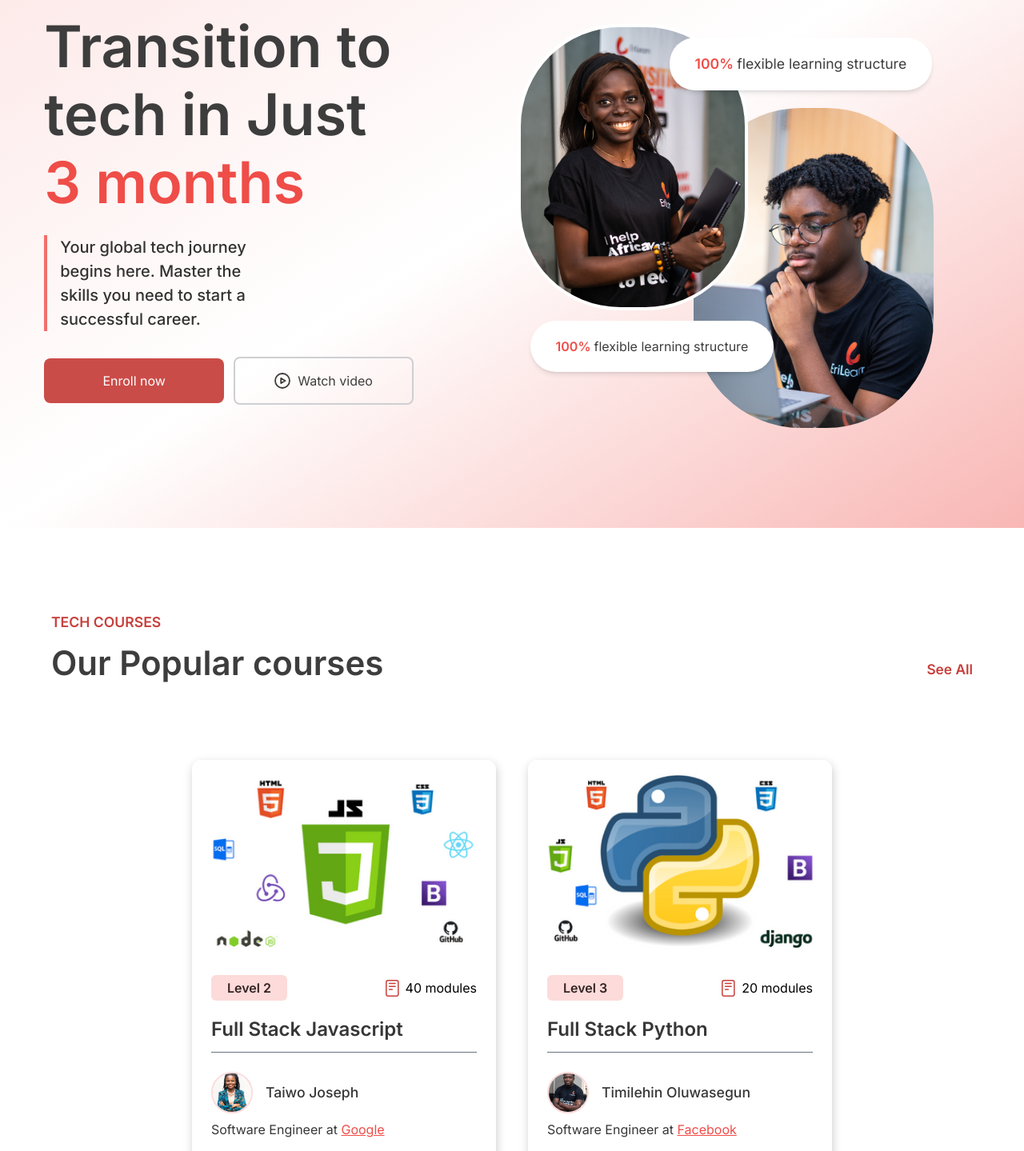
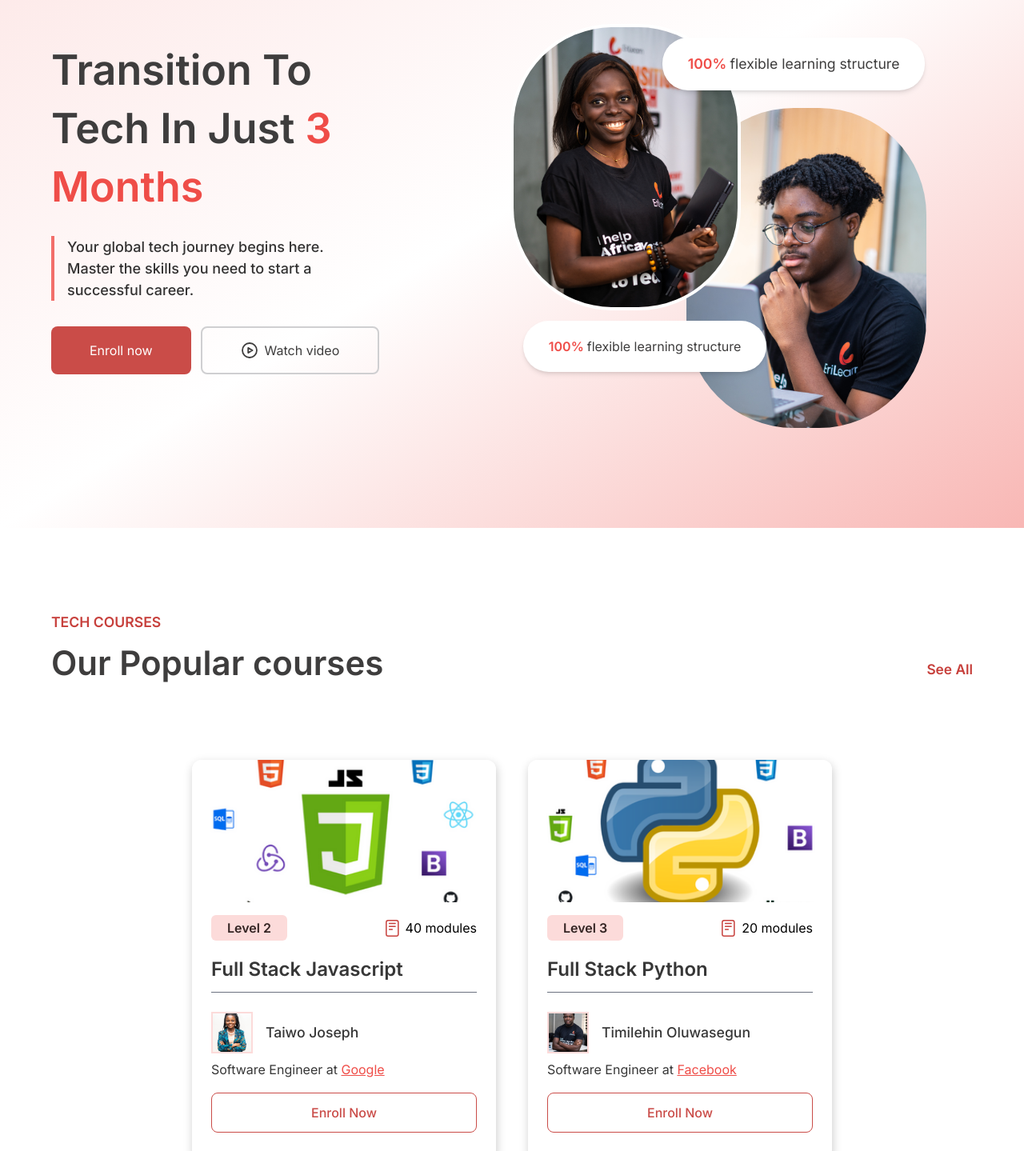
Before and after one commit to Nathan-Somto/Erilearn-Website, a Next.js app: page /home in a window 1280 px wide. Shown: the part 140-1579 px from the top of the page at 80% size. Built offline with nearby package versions, Linux system fonts and the light colour scheme; no server answers.

Commit message:
fix: make mobile responsive.

```diff
--- a/src/components/CoursesCard/index.tsx
+++ b/src/components/CoursesCard/index.tsx
@@ -15,13 +15,15 @@ type Props = {
 
 const CoursesCard = (props: Props) => {
   return (
-    <Link href={`/courses/${props.level.replace('Level','').trim()}`}  className="h-[565px] block bg-white cursor-pointer hover:scale-110 transition-all ease-out duration-300 w-[80%] sm:w-[380px]  flex-shrink-0  shadow-[1px_4px_12px_rgb(204,204,204)] rounded-[12px] overflow-hidden">
-      <Image
-        src={"/" + props.image}
-        height={178}
-        width={380}
-        alt={props.title}
-      />
+    <Link href={`/courses/${props.level.replace('Level','').trim()}`}  className=" h-[500px]  block bg-white cursor-pointer hover:scale-110 transition-all ease-out duration-300 w-[300px] sm:w-[33.3%] sm:min-w-[380px]  flex-shrink-0  shadow-[1px_4px_12px_rgb(204,204,204)] rounded-[12px] overflow-hidden">
+      <figure className="w-full h-[178px] relative">
+        <Image
+          src={"/" + props.image}
+          fill
+          alt={props.title}
+          className="object-cover"
+        />
+      </figure>
       <div className="flex px-6 mt-4 justify-between items-center ">
         <p className="bg-[#FCDBDA] text-[#342423] font-semibold rounded-[6px] px-5 py-1">
           {props.level}
@@ -59,10 +61,14 @@ const CoursesCard = (props: Props) => {
         </h3>
         <div className="h-[85px] text-[#373737]">
           <div className="flex  mt-6 items-center mb-2 gap-4 font-poppins">
-            <img
-              src={props.avatar}
-              className="border-[#FCDBDA] border-2 border-solid object-cover rounded-[50%] h-[52px] w-[52px]"
+            <figure className="relative h-[52px] border-[#FCDBDA] border-2 border-solid w-[52px]">
+            <Image
+              src={"/" + props.avatar}
+              alt={props.avatar.replace('.png', '')}
+              fill
+              className="object-cover"
             />
+            </figure>
             <h4 className="font-medium text-[1.1rem]">{props.instructor}</h4>
           </div>
           <p>
--- a/src/components/CoursesSection/index.tsx
+++ b/src/components/CoursesSection/index.tsx
@@ -16,14 +16,14 @@ const Courses = (props: Props) => {
         className="px-[5%] flex items-center justify-between"
       >
         <div>
-        <h3 className="mb-3 uppercase text-[1.1rem] font-semibold text-[#c7403c]">
+        <h3 className="mb-3 uppercase text-[1.02rem] sm:text-[1.1rem] font-semibold text-[#c7403c]">
           {Courses.heading3}
         </h3>
-        <h1 className="text-secondary text-[30px]  md:text-[42px]">
+        <h1 className="text-secondary text-[25px] sm:text-[30px]  md:text-[42px]">
           {Courses.heading1}
         </h1>
         </div>
-        <Link href='courses' className="text-[#c7403c] text-[1.08rem] font-semibold self-end">See All</Link>
+        <Link href='courses' className="text-[#c7403c] text-[1rem] sm:text-[1.08rem] font-semibold self-end">See All</Link>
       </motion.div>
       <div className="relative">
         <motion.div
--- a/src/components/Hero/index.tsx
+++ b/src/components/Hero/index.tsx
@@ -1,6 +1,6 @@
 import React from "react";
 import data from "@/data/data.json";
-import Image from 'next/image';
+import Image from "next/image";
 import { motion } from "framer-motion";
 import { handleEnrollClick } from "@/utils";
 type Props = {};
@@ -8,25 +8,30 @@ type Props = {};
 const Hero = (props: Props) => {
   const { hero } = data;
   return (
-    <header className="bg-gradient-to-tl overflow-hidden from-[rgba(244,137,133,0.61)] pt-32 pb-20 xl:pb-0 xl:pt-0 xl:flex-row flex-col via-[#fff] to-[rgba(244,137,133,0.21)] flex w-full -mt-24  min-h-screen xl:items-center justify-center px-[5%]">
+    <header className="bg-gradient-to-tl overflow-hidden from-[rgba(244,137,133,0.61)] pt-32 pb-20 xl:pb-0 xl:pt-0 xl:flex-row flex-col via-[#fff] to-[rgba(244,137,133,0.21)] flex w-full -mt-24  min-h-screen xl:items-center xl:justify-center px-[5%]">
       <motion.div
         initial={{ x: "-100%", opacity: 0 }}
         animate={{ x: "0%", opacity: 1 }}
         transition={{ duration: 0.75, ease: "easeIn" }}
-        className="mt-[10%] text-center lg:text-left lg:mt-0"
+        className="mt-[10%] text-left lg:mt-0"
       >
-        <h1 className="text-[50px] md:text-[62px] xl:text-[72px] w-[80%] lg:mx-0 max-w-[600px]  xl:w-full mx-auto text-secondary leading-[70px] md:leading-[78px]  xl:leading-[85px]">
+        <h1 className="text-[40px] leading-[1.3] md:text-[45px] max-w-[500px] lg:leading-[1.4] lg:text-[52px] w-[80%] lg:w-full capitalize  mx-0 lg:max-w-[600px]    text-secondary">
           {hero.heading1}
-          <span className="text-primary">{hero.span}</span>
+          <span className="text-primary ">{hero.span}</span>
         </h1>
-        <p className="opacity-80 mt-6 mx-auto lg:border-l-4 border-solid min-w-[250px] border-primary pl-4 w-[80%] lg:w-[60%] text-[17px] lg:mx-0 font-medium xl:text-[20px]">
+        <p className="opacity-80 mt-6  border-l-4 border-solid min-w-[250px] border-primary pl-4 w-[80%] max-w-[350px]  text-[16px]   font-medium lg:text-[18px]">
           {hero.paragraph}
         </p>
-        <div className="mt-8 flex flex-col gap-[12px] max-w-[500px] mx-auto justify-center items-center lg:max-w-full lg:justify-start lg:flex-row">
-          <button className="primary-btn w-[225px] " onClick={handleEnrollClick}>Enroll now</button>
-          <button className="primary-btn bg-transparent rounded-[8px]  w-[225px] text-[#3E3D3D] border-2 flex items-center gap-2 border-solid border-[#CFCFD1] ">
+        <div className="mt-8 flex max-[499px]:flex-col gap-[12px] max-w-[500px]   lg:max-w-full">
+          <button
+            className="primary-btn max-w-[225px]"
+            onClick={handleEnrollClick}
+          >
+            Enroll now
+          </button>
+          <button className="primary-btn bg-transparent rounded-[8px]  max-w-[225px] text-[#3E3D3D] border-2 flex items-center gap-2 border-solid border-[#CFCFD1] ">
             <span>
-            <svg
+              <svg
                 xmlns="http://www.w3.org/2000/svg"
                 width="22"
                 height="22"
@@ -48,10 +53,7 @@ const Hero = (props: Props) => {
                 />
               </svg>
             </span>
-            <span>
-
-            Watch video
-            </span>
+            <span>Watch video</span>
           </button>
         </div>
       </motion.div>
@@ -62,7 +64,14 @@ const Hero = (props: Props) => {
           transition={{ delay: 0.7, duration: 0.7, ease: "easeIn" }}
           className="absolute flex-shrink-0 z-[5] top-[-5px] rounded-[128px] border-4 border-solid border-white overflow-hidden left-[20%]"
         >
-          <Image src={"/ope.png"} priority alt="staff" height={350} width={280} className="object-cover h-[350px]" />
+          <Image
+            src={"/ope.png"}
+            priority
+            alt="staff"
+            height={350}
+            width={280}
+            className="object-cover h-[350px]"
+          />
         </motion.figure>
         <motion.figcaption
           initial={{ scale: 0 }}
@@ -102,10 +111,17 @@ const Hero = (props: Props) => {
         <motion.figure
           initial={{ opacity: 0 }}
           whileInView={{ opacity: 1 }}
+          viewport={{ once: true }}
           transition={{ delay: 0.75, duration: 0.65, ease: "easeIn" }}
-          className="relative rounded-[25%] lg:w-full lg:rounded-[8px] overflow-hidden mx-auto lg:mx-0 w-[350px] h-[350px]"
+          className="relative  w-full rounded-[8px] overflow-hidden mx-auto lg:mx-0  h-[350px]"
         >
-          <Image src={"/ima_arm.png"} className="object-cover" fill priority alt="taiwo" />
+          <Image
+            src={"/ima_arm.png"}
+            className="object-cover"
+            fill
+            priority
+            alt="taiwo"
+          />
         </motion.figure>
       </div>
     </header>
--- a/src/components/Navbar/MobileNav/NavItem/index.tsx
+++ b/src/components/Navbar/MobileNav/NavItem/index.tsx
@@ -18,8 +18,8 @@ type Props =
 const NavItem = ({ text, withDropdown, dropdownContent }: Props) => {
   const [openDropdown, setOpenDropdown] = useState(false);
   const handleClick = (e: MouseEvent<HTMLAnchorElement>) => {
-    e.preventDefault();
     if (withDropdown) {
+      e.preventDefault();
       setOpenDropdown((prev) => !prev);
     }
   };
--- a/src/components/Perks/index.tsx
+++ b/src/components/Perks/index.tsx
@@ -32,12 +32,12 @@ const Perks = (props: Props) => {
       >
         <h1
           className={
-            "text-secondary text-[30px] md:text-[42px] mb-7 leading-[60px]"
+            "text-secondary text-[25px] sm:text-[30px] md:text-[42px] mb-7 leading-[60px]"
           }
         >
           {Perks.heading1}
         </h1>
-        <div className="flex flex-col gap-6 text-[1.1rem] font-poppins">
+        <div className="flex flex-col gap-6 text-[1.02rem] sm:text-[1.1rem] font-poppins">
           <p className="mx-auto lg:mx-0 w-[80%] opacity-80">{Perks.para1}</p>
           <p className="mx-auto lg:mx-0 w-[80%] opacity-80">{Perks.para2}</p>
           <button onClick={handleEnrollClick} className="primary-btn lg:mx-0 mx-auto w-[195px]">
--- a/src/components/Steps/index.tsx
+++ b/src/components/Steps/index.tsx
@@ -14,10 +14,10 @@ const Steps = (props: Props) => {
         transition={{ duration: 0.65, ease: "easeIn" }}
         viewport ={{once: true}}
       >
-        <h3 className="mb-3 uppercase text-[1.1rem] font-semibold text-[#c7403c]">
+        <h3 className="mb-3 uppercase text-[1.02rem] sm:text-[1.1rem] font-semibold text-[#c7403c]">
           {Steps.heading3}
         </h3>
-        <h1 className=" text-[30px] md:text-[42px]  text-secondary">
+        <h1 className=" text-[25px] sm:text-[30px] md:text-[42px]  text-secondary">
           {Steps.heading1}
         </h1>
       </motion.div>
--- a/src/components/Testimonials/index.tsx
+++ b/src/components/Testimonials/index.tsx
@@ -101,7 +101,7 @@ const Testimonials = (props: Props) => {
                         stroke="#F7A6A4"
                       />
                     </svg>
-                    <p className="text-[24px] font-medium font-poppins ">
+                    <p className="text-[18px] sm:text-[24px] font-medium font-poppins ">
                       {item.testimonial}
                     </p>
                     <div className="flex items-center gap-4  border-l-[6px] rounded-[3px] pl-3 border-primary border-solid">
@@ -110,7 +110,7 @@ const Testimonials = (props: Props) => {
                         alt={item.name}
                         height={50}
                         width={50}
-                        className="rounded-[50%] w-[50px] h-[50px]"
+                        className="rounded-[50%] w-[50px] object-cover h-[50px]"
                       />
                       <p className="font-medium font-poppins">{item.name}</p>
                     </div>
--- a/src/components/WhyUs/index.tsx
+++ b/src/components/WhyUs/index.tsx
@@ -15,8 +15,8 @@ const WhyUs = (props: Props) => {
         transition={{duration:0.65, ease:"easeIn"}}
         viewport ={{once: true}}
        className="text-center">
-        <h3 className="  mb-3 uppercase text-[1.1rem] font-semibold text-[#c7403c]">{WhyUs.heading3}</h3>
-        <h1 className=" text-[30px] md:text-[42px]  text-secondary">{WhyUs.heading1}</h1>
+        <h3 className="  mb-3 uppercase text-[1.02rem] sm:text-[1.1rem] font-semibold text-[#c7403c]">{WhyUs.heading3}</h3>
+        <h1 className=" text-[25px] sm:text-[30px] md:text-[42px]  text-secondary">{WhyUs.heading1}</h1>
       </motion.div>
       <div className="flex gap-[30px] items-center justify-center flex-wrap mt-[80px]">
         {WhyUs.Card.map((item, index) => (
--- a/src/pages/courses/[id].tsx
+++ b/src/pages/courses/[id].tsx
@@ -31,11 +31,11 @@ const CoursePage = ({course: data}: Props) => {
               initial={{ y: 50, opacity: 0 }}
               animate={{ y: 0, opacity: 1 }}
               transition={{ duration: 0.65, ease: "easeIn", delay: 0.34 }}
-              className="leading-[70px] max-w-[90%]"
+              className="text-[40px] leading-[1.3] md:text-[45px] max-w-[500px] lg:leading-[1.4] lg:text-[52px]"
             >
               {data.courseName}
             </motion.h1>
-            <p className="w-[80%] text-[#5D5D61] leading-[26px] font-poppins opacity-80">
+            <p className="lg:w-[80%] w-[90%] text-[#5D5D61] leading-[26px] font-poppins opacity-80">
               {data.description.split("\n").map((line, index) => (
                 <motion.span
                   initial={{ opacity: 0, scale: 0 }}
@@ -147,7 +147,7 @@ const CoursePage = ({course: data}: Props) => {
               className="space-y-[24px]"
             >
               <p className="badge">Course Overview</p>
-              <h2 className="font-bold leading-[50px] text-[#373737]">
+              <h2 className="font-bold leading-[1.3] text-[25px] sm:text-[30px] text-[#373737]">
                 What&apos;s {data.courseName} ?
               </h2>
             </motion.div>
```
Also changed, not shown: src/pages/about/index.tsx (+4 -4 lines).
